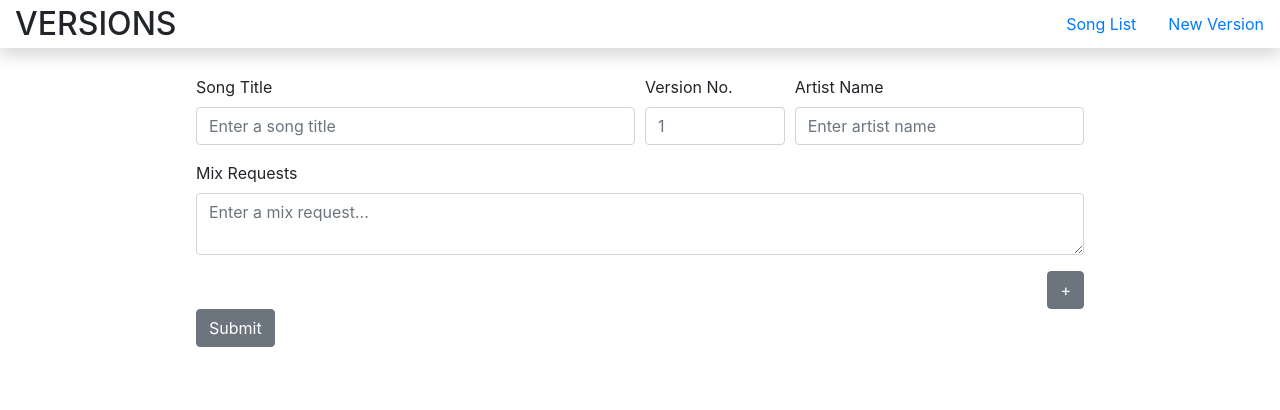
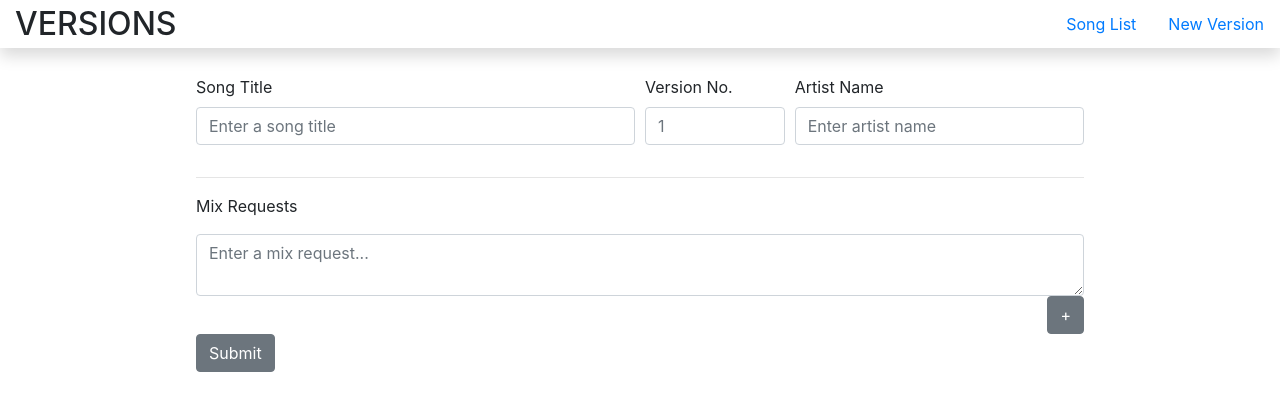
Before and after one commit to jasoncollum/Versions, a React (Create React App) app: page /requestForm in a window 1280 px wide. Shown: the top 410 px of the page. Built offline with nearby package versions, Linux system fonts and the light colour scheme; no server answers.

Commit message:
add fully dynamic RequestForm

```diff
--- a/src/components/request/RequestForm.jsx
+++ b/src/components/request/RequestForm.jsx
@@ -7,28 +7,55 @@ export default class RequestForm extends Component {
         songTitleInput: '',
         versionNumberInput: '',
         artistNameInput: '',
-        requestInputs: []
+        requests: [{ text: '' }]
     }
 
-    handleFieldChange = evt => {
-        const stateToChange = {}
-        stateToChange[evt.target.id] = evt.target.value
-        this.setState(stateToChange)
+    addRequest = (e) => {
+        this.setState((prevState) => ({
+            requests: [...prevState.requests, { text: '' }]
+        }));
     }
 
-    addRequestInput = () => {
-        const requestInputs = document.querySelectorAll('#requestGroup textarea')
-        requestInputs.forEach(input => {
-            let floatState = this.state.requestInputs
-            floatState.push(input.value)
-            this.setState({ requestInputs: floatState })
-        })
+    handleSubmit = (e) => { e.preventDefault() }
+
+    handleFieldChange = e => {
+        if (['text'].includes(e.target.className)) {
+            let requests = [...this.state.requests]
+            requests[e.target.dataset.id][e.target.className] = e.target.value
+            this.setState({ requests }, () => console.log(this.state.requests))
+        } else {
+            this.setState({ [e.target.name]: e.target.value })
+        }
+
+        // const stateToChange = {}
+        // stateToChange[evt.target.id] = evt.target.value
+        // this.setState(stateToChange)
     }
 
+    // Dynamically add request inputs
+    // addRequestInput = (parent) => {
+    //     const newRequestTextarea = `<Input type="textarea" name="requestInput" className="requestInput"
+    // placeholder = "Enter a mix request..." />`
+
+    //     parent.append(newRequestTextarea)
+    // }
+
+    // move to submit button
+    // pushRequests = () => {
+    //     const requestInputs = document.querySelectorAll('#requestGroup textarea')
+    //     requestInputs.forEach(input => {
+    //         let floatState = this.state.requestInputs
+    //         floatState.push(input.value)
+    //         this.setState({ requestInputs: floatState })
+    //     })
+    // }
+
     render() {
+        let { requests } = this.state
         console.log(this.state)
+
         return (
-            <Form id="requestForm">
+            <Form onSubmit={this.handleSubmit} id="requestForm">
                 <Row form>
                     <Col md={6}>
                         <FormGroup>
@@ -55,14 +82,30 @@ export default class RequestForm extends Component {
                         </FormGroup>
                     </Col>
                 </Row>
+                <hr></hr>
                 <Row form>
                     <Col md={12}>
                         <FormGroup id="requestGroup">
-                            <Label for="requestInput">Mix Requests</Label>
-                            <Input type="textarea" name="requestInput" id="requestInput"
-                                placeholder="Enter a mix request..." />
+                            <p>Mix Requests</p>
+                            {
+                                requests.map((val, idx) => {
+                                    let requestId = `request-${idx}`
+                                    return (
+                                        <div key={idx}>
+                                            {/* <Label for={requestId}>Mix Requests</Label> */}
+                                            <Input
+                                                type="textarea"
+                                                name={requestId}
+                                                data-id={idx}
+                                                id={requestId}
+                                                placeholder="Enter a mix request..."
+                                                onChange={this.handleFieldChange} />
+                                        </div>
+                                    )
+                                })
+                            }
+                            <Button onClick={this.addRequest} id="requestBtn">+</Button>
                         </FormGroup>
-                        <Button onClick={this.addRequestInput} id="requestBtn">+</Button>
                     </Col>
                 </Row>
                 <Button>Submit</Button>
```
